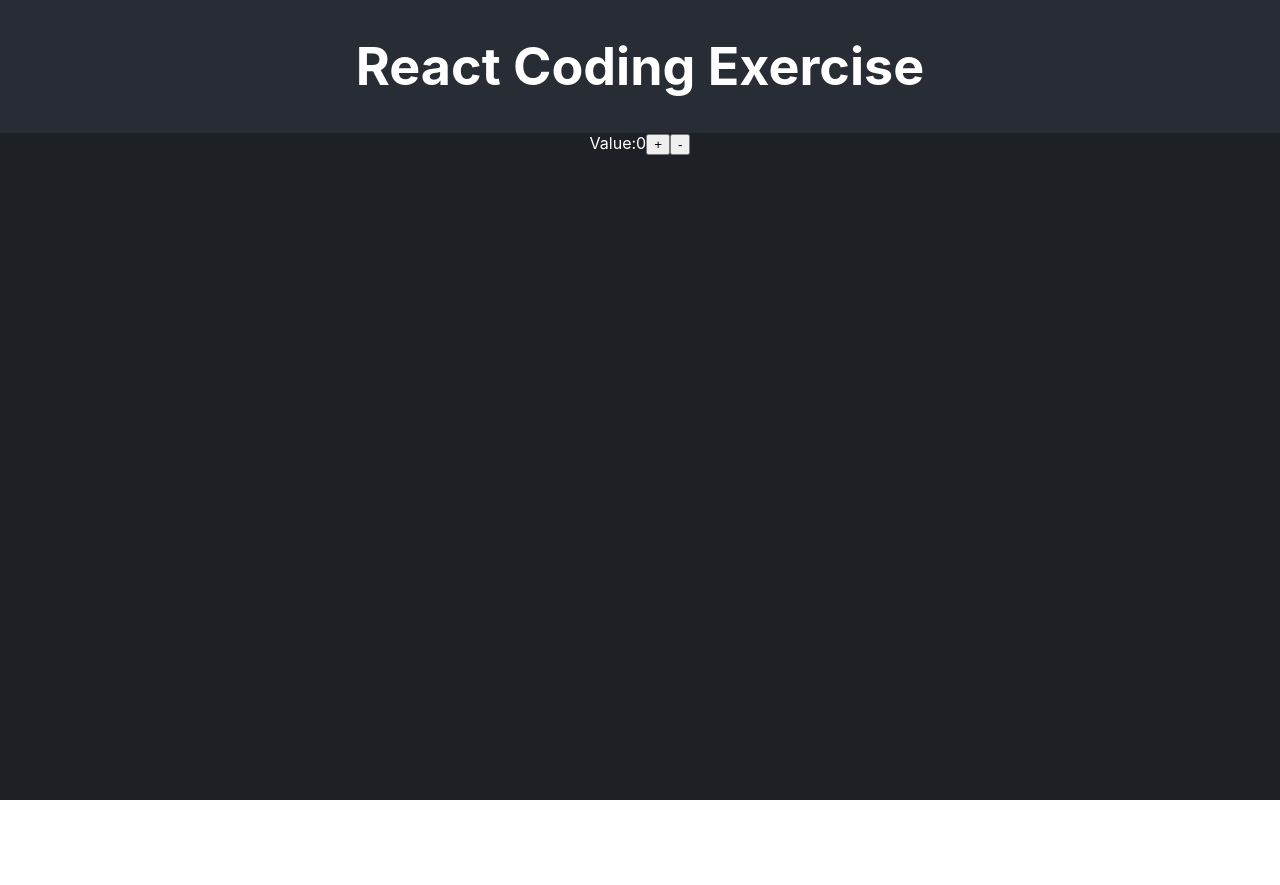
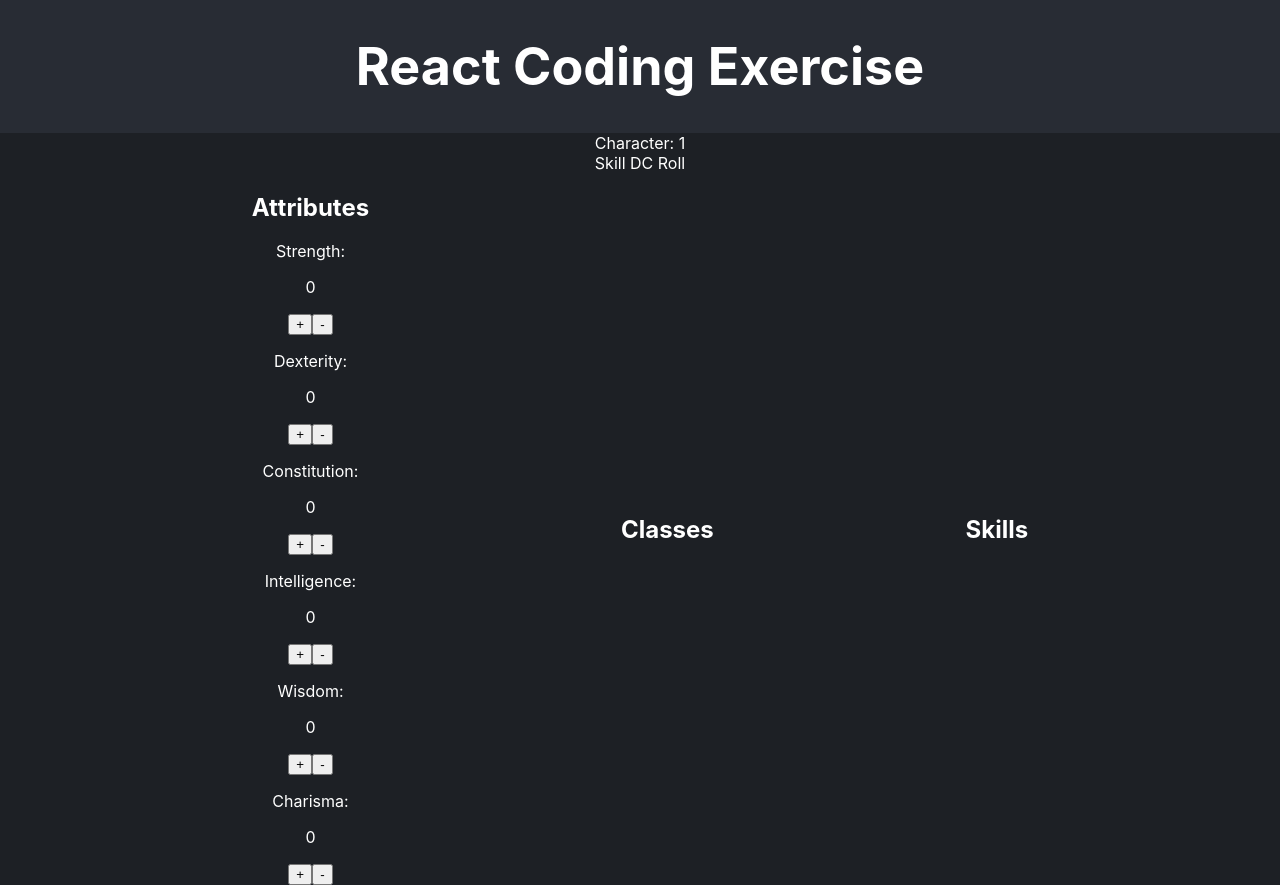
Before and after one commit to gowthami-sukhavasi/recruiting-webapp-character, a React (Create React App) app: page / in a window 1280 px wide. Before the commit the page ends 800 px from the top, so only its background shows below. Built offline with nearby package versions, Linux system fonts and the light colour scheme.

Commit message:
Functionality to add/subtract attributes

```diff
--- a/src/App.css
+++ b/src/App.css
@@ -40,7 +40,20 @@
   from {
     transform: rotate(0deg);
   }
+
   to {
     transform: rotate(360deg);
   }
 }
+
+.character-container {
+  display: flex;
+  flex-direction: column;
+}
+
+.game-container {
+  display: flex;
+  flex-direction: row;
+  align-items: center;
+  justify-content: space-evenly;
+}
--- a/src/App.js
+++ b/src/App.js
@@ -1,10 +1,32 @@
-import { useState } from 'react';
-import './App.css';
-import { ATTRIBUTE_LIST, CLASS_LIST, SKILL_LIST } from './consts.js';
-
+import { useState } from "react";
+import "./App.css";
+import { ATTRIBUTE_LIST, CLASS_LIST, SKILL_LIST } from "./consts.js";
+import Attributes from "./components/Attributes.jsx";
 
 function App() {
-  const [num, setNum] = useState(0);
+  const [attributeValues, setAttributeValues] = useState(attributesObj());
+
+  function attributesObj() {
+    let obj = {};
+    ATTRIBUTE_LIST.forEach((value) => (obj[value] = 0));
+    return obj;
+  }
+
+  const hanndleAttributeValues = (e, attribute) => {
+    if (e === "+") {
+      setAttributeValues((prev) => ({
+        ...prev,
+        [attribute]: attributeValues[attribute] + 1,
+      }));
+    }
+    if (e === "-") {
+      setAttributeValues((prev) => ({
+        ...prev,
+        [attribute]: attributeValues[attribute] - 1,
+      }));
+    }
+  };
+
   return (
     <div className="App">
       <header className="App-header">
@@ -12,10 +34,23 @@
       </header>
       <section className="App-section">
         <div>
-          Value:
-          {num}
-          <button>+</button>
-          <button>-</button>
+          <div className="character-container">
+            Character: 1<div className="skill-check">Skill DC Roll</div>
+            <div className="game-container">
+              <Attributes
+                attributeValues={attributeValues}
+                hanndleAttributeValues={hanndleAttributeValues}
+                setAttributeValues={setAttributeValues}
+              />
+
+              <div className="classes">
+                <h1>Classes</h1>
+              </div>
+              <div className="skills">
+                <h1>Skills</h1>
+              </div>
+            </div>
+          </div>
         </div>
       </section>
     </div>
--- /dev/null
+++ b/src/components/Attributes.jsx
@@ -0,0 +1,31 @@
+import React from "react";
+
+const Attributes = ({ attributeValues, hanndleAttributeValues }) => {
+  return (
+    <div className="attributes-container">
+      <h1>Attributes</h1>
+      {Object.keys(attributeValues).map((attribute) => (
+        <div key={attribute} className="attribute">
+          <p>{attribute}:</p>
+          <p> {attributeValues[attribute]}</p>
+          <button
+            onClick={(e) => {
+              hanndleAttributeValues(e.target.innerText, attribute);
+            }}
+          >
+            +
+          </button>
+          <button
+            onClick={(e) => {
+              hanndleAttributeValues(e.target.innerText, attribute);
+            }}
+          >
+            -
+          </button>
+        </div>
+      ))}
+    </div>
+  );
+};
+
+export default Attributes;
```
